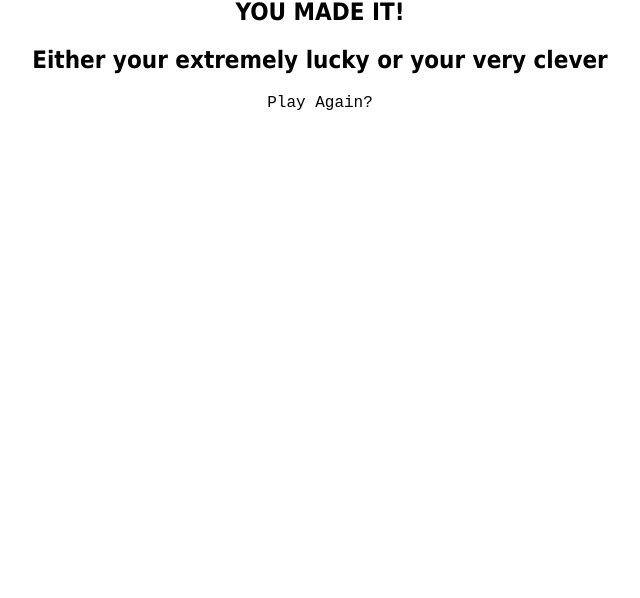
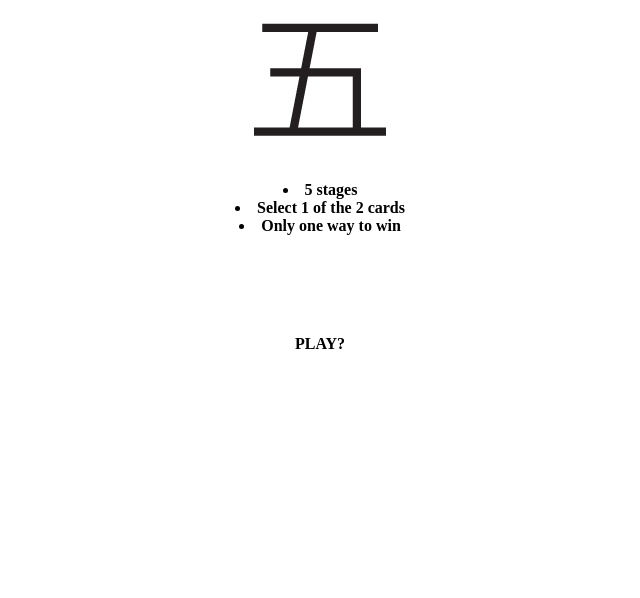
Before and after one commit to paulvporras/paulvporras.github.io, a plain HTML site: page Index.html in a window 1280 px wide. Shown: the part 202-800 px from the top of the page, without its empty margins (320-960 px from the left). Drawn offline with Linux system fonts and the light colour scheme.

Commit message:
Update Index.html

```diff
--- a/Index.html
+++ b/Index.html
@@ -2,10 +2,15 @@
 
 <html lang="en">
 
+	<head>
+		<link rel="stylesheet" href="DESN340_P1_Part2.css">
+		<title> Test Your Luck </title>
+	</head>
+
 	<style>
 		div {
  		 border: none;
-	 		 margin-top: 200px;
+ 		 margin-top: 100px;
  		 margin-bottom: auto;
  		margin-right: auto;
   		margin-left: auto;
@@ -24,34 +29,42 @@
 		a {
 			text-decoration: none;
 		}
+		li {
+			text-decoration: none;
+		}
 	</style>
 
-	<head>
-		<title> Test Your Luck - Success </title>
-	</head>
 	<body>
 
 		<header>
+			<center>
+			<h1 style="font-family:Tahoma;"> TEST YOUR LUCK? </h1>
+			</center>
 		</header>
 
-		<Footer>
-		</Footer>
+		<footer>
+			<center>
+				<div>
+				<h2 style="font-family:Tahoma;"> Rules </h2>
+					<a href="#">
+					<img src=GO.png>
+				<h4>
+					<li> 5 stages </li>
+					<li> Select 1 of the 2 cards </li>
+					<li> Only one way to win </li>
+				</h4>
+
+				<div id="banner">
+
+				<p style="color: font-family:Tahoma;">
+					<b><a href="DESN340_P1_Part2.html"> PLAY?</a></b>
+				</p>
+				</div>
+			</center>
+		</footer>
 
 		<Section>
-
-			<center>
-					<div>
-						<h2 style="font-family:Tahoma;"> YOU MADE IT! </h2>
-						<h1 style="font-family:Tahoma;">Either your extremely lucky or your very clever</h1>
-					</div>
-
-
-					<p style="color:white; font-family:Courier New;">
-						<a href="DESN340_P1_Part2_FirstPage.html"> Play Again?</a>
-					</p>
-
-				</center>
 		</Section>
-
+		</body>
 	</body>
 </html>
```
Lines whose indentation alone changed are shown as unchanged.
